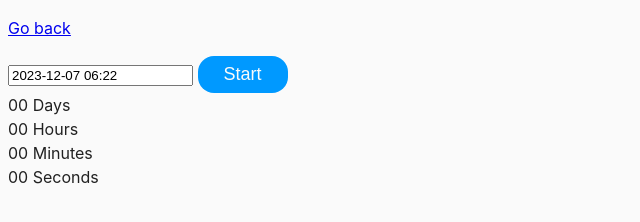
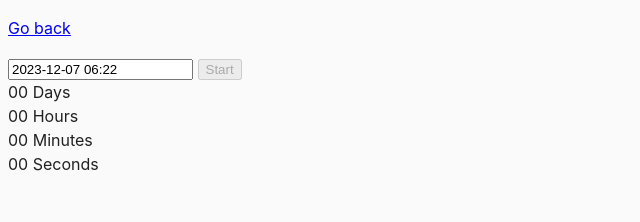
Before and after one commit to koshmaniuk/goit-js-hw-09, a website built with Vite: page src/02-timer.html in a window 1280 px wide. Shown: the whole page, without its empty margins (0-640 px from the left). Built offline with nearby package versions, Linux system fonts and the light colour scheme.

Commit message:
removed btn css

```diff
--- a/src/css/common.css
+++ b/src/css/common.css
@@ -16,19 +16,3 @@ img {
   display: block;
   max-width: 100%;
 }
-
-button {
-  background-color: #0099FF;
-  border: none;
-  color: #fafafa;
-  border-radius: 16px;
-  padding: 8px 26px;
-  text-align: center;
-  text-decoration: none;
-  font-size: 18px;
-  cursor: pointer;
-}
-
-button:hover {
-background-color: #047BCB;
-}
```
